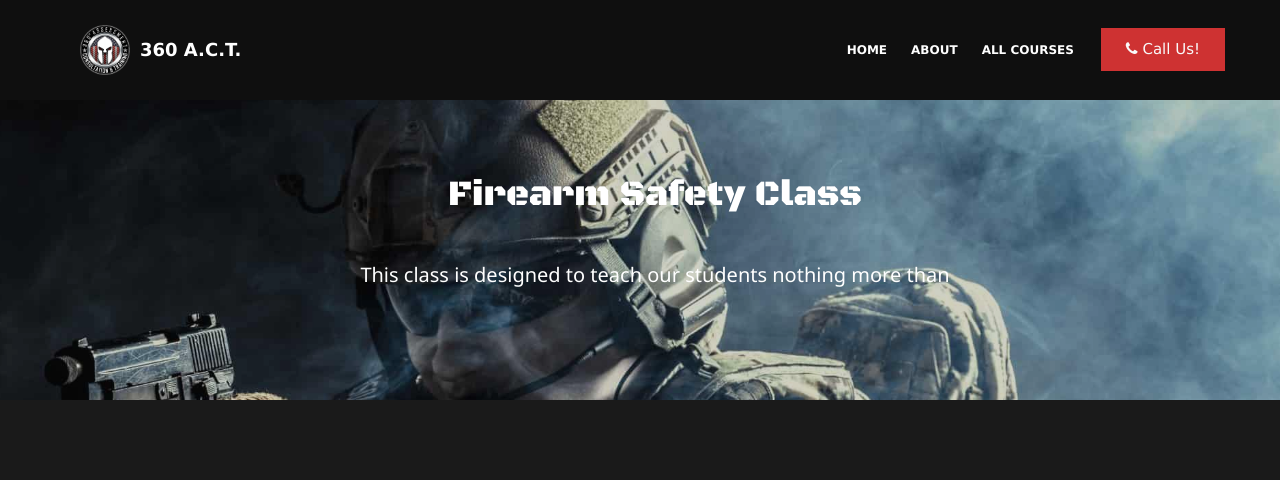
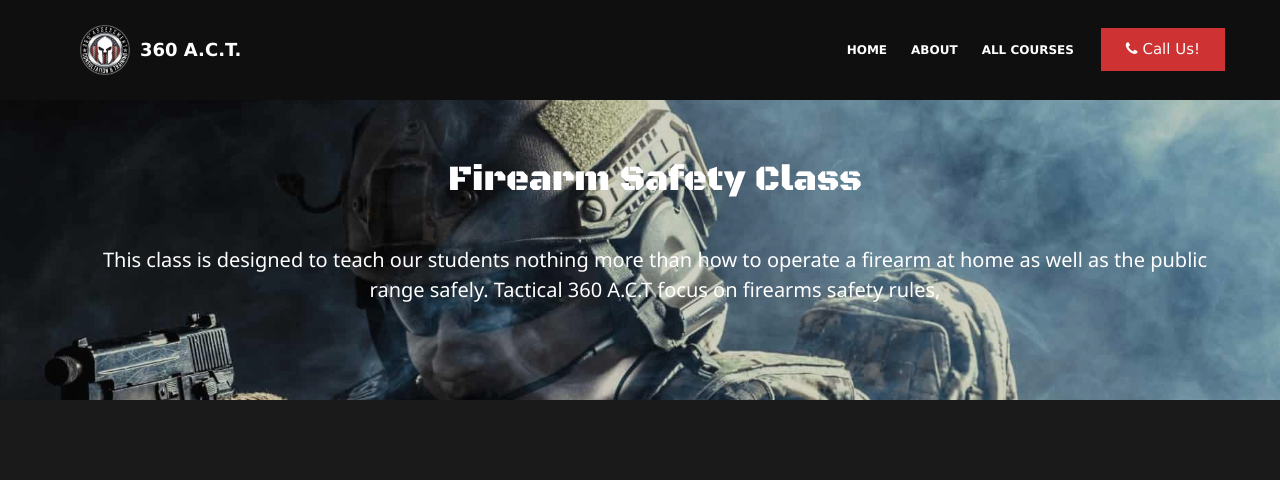
Before and after one commit to sduong9392/Tactical360ActWebsite, a Jekyll site: the page built from pages/Firearms Safety.md, in a window 1280 px wide and 1400 px high. Shown: the top 480 px of the window. Built offline with Jekyll 4.4.1, drawn with Linux system fonts in a browser that asks for light colours; comment, search, counter and statistics services are not loaded; some of the changed text lies outside the part shown; grey boxes are pictures that could not be loaded.

Commit message:
pages/Firearms Safety.md updated from https://stackedit.io/

```diff
--- a/pages/Firearms Safety.md
+++ b/pages/Firearms Safety.md
@@ -2,11 +2,11 @@
 title: "Firearm Safety Class"
 price: "$50"
 image: "https://images.pexels.com/photos/3602946/pexels-photo-3602946.jpeg?auto=compress&cs=tinysrgb&dpr=2&h=750&w=1260"
-summary: This class is designed to teach our students nothing more than
+summary: This class is designed to teach our students nothing more than how to operate a firearm at home as well as the public range safely.  Tactical 360 A.C.T focus on firearms safety rules,
 tag: "featured"
 ---
 
 
 <!--stackedit_data:
-eyJoaXN0b3J5IjpbMjA1NzE3OTM5OCwtNDk1OTkyODgwXX0=
+eyJoaXN0b3J5IjpbMTkwMDM1Mzk5NCwtNDk1OTkyODgwXX0=
 -->
```
